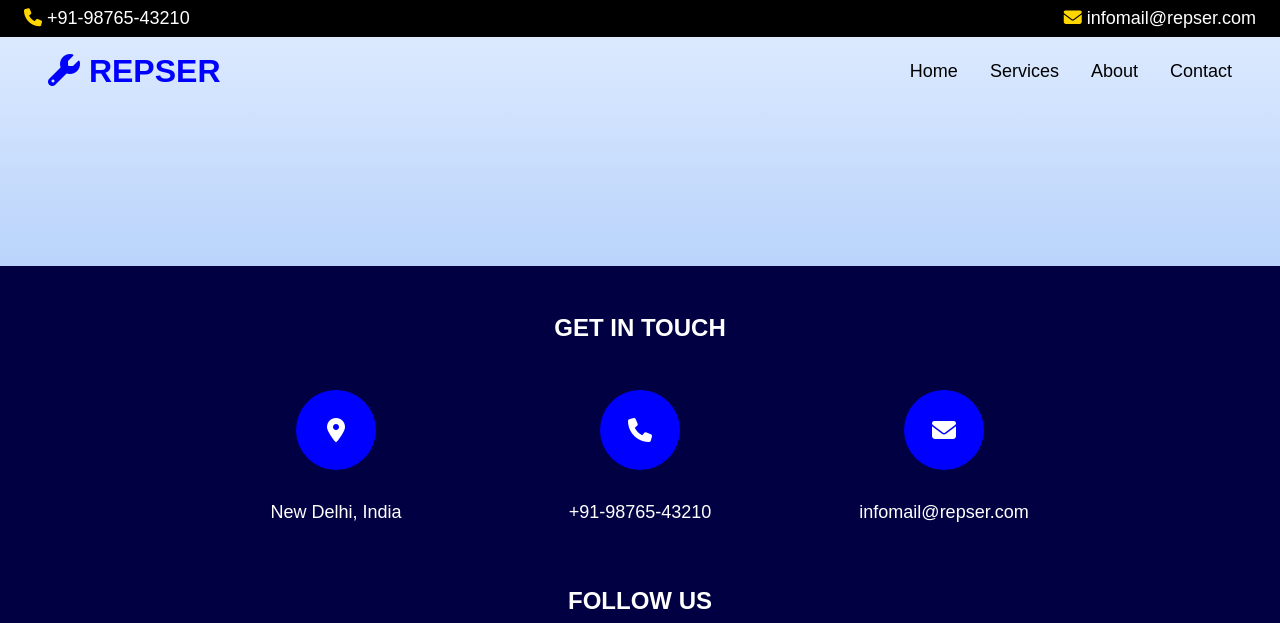
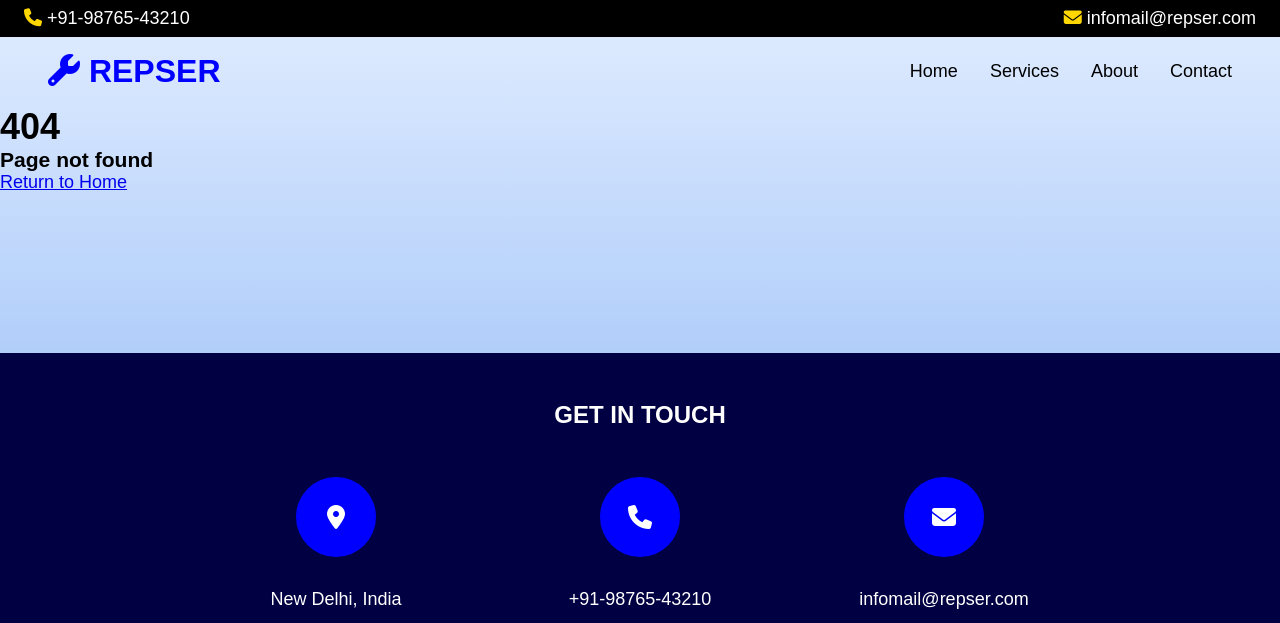
Before and after one commit to karanx64/webProject1, a plain HTML site: page MyRepairService/404.html in a window 1280 px wide. Shown: the top 623 px of the page. Drawn offline with Linux system fonts and the light colour scheme.

Commit message:
Update 404.html

```diff
--- a/MyRepairService/404.html
+++ b/MyRepairService/404.html
@@ -65,6 +65,21 @@
         </div>
 
        <!--body-->
+<div class="hero container">
+
+<H1>404</H1>
+<H3>Page not found</H3>
+<BTN ><a href="index.html">Return to Home</a></BTN>
+
+
+</div>
+
+
+
+
+
+
+
 
 
         <div class="footerContainer">
```
